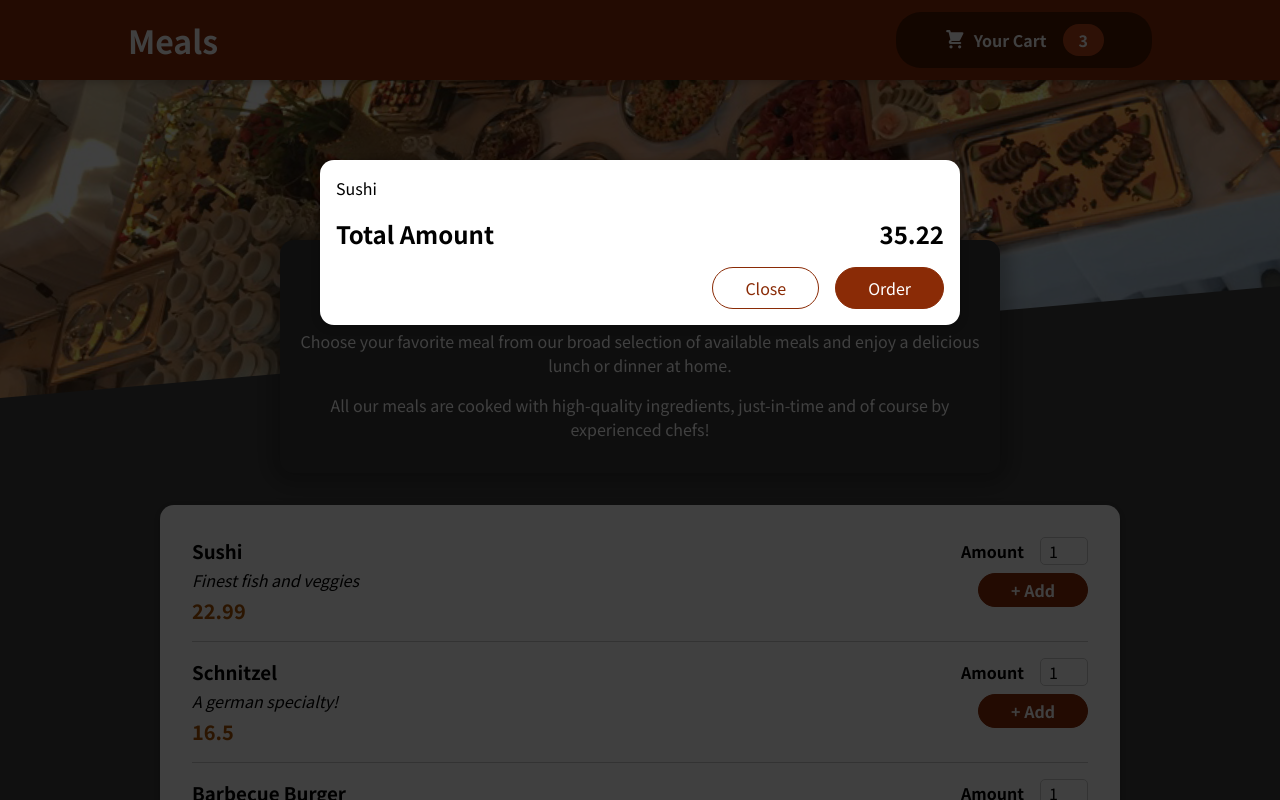
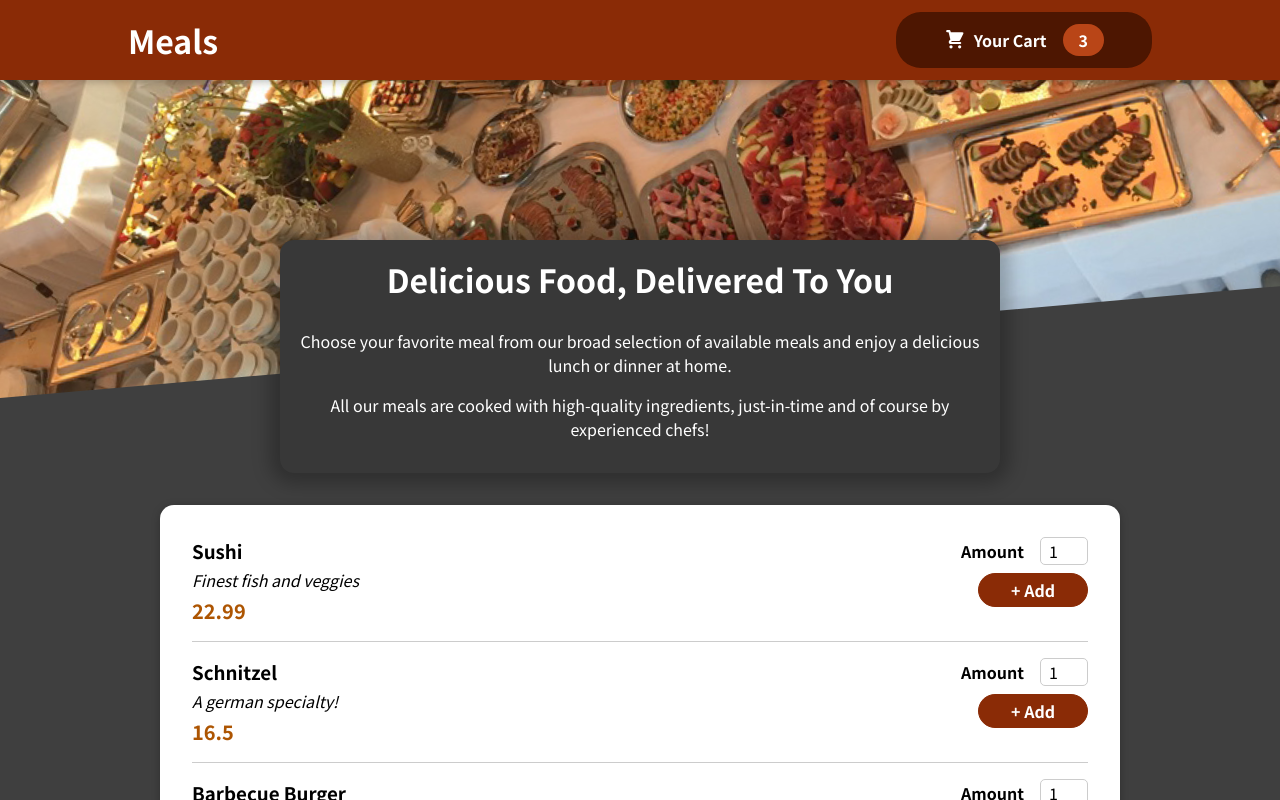
Before and after one commit to azazel-oss/shopping-cart-ts, a React (Vite) app: page / in a window 1280 px wide. Shown: the top 800 px of the page. Built offline with nearby package versions, Linux system fonts and the light colour scheme.

Commit message:
Add state to app to hide/show cart

```diff
--- a/src/App.tsx
+++ b/src/App.tsx
@@ -1,13 +1,23 @@
-import React from "react";
+import React, { useState } from "react";
 import Cart from "./components/Cart/Cart";
 import Header from "./components/Layout/Header";
 import Meals from "./components/Meals/Meals";
 
 function App() {
+  const [isCartOpen, setIsCartOpen] = useState(false);
+
+  const showCartHandler = () => {
+    setIsCartOpen(true);
+  };
+
+  const hideCartHandler = () => {
+    setIsCartOpen(false);
+  };
+
   return (
     <React.Fragment>
-      <Cart />
-      <Header />
+      {isCartOpen && <Cart onHideCart={hideCartHandler} />}
+      <Header onCartButtonClick={showCartHandler} />
       <main>
         <Meals />
       </main>
--- a/src/components/Cart/Cart.tsx
+++ b/src/components/Cart/Cart.tsx
@@ -1,6 +1,11 @@
 import Modal from "../UI/Modal";
 import styles from "./Cart.module.css";
-const Cart = () => {
+
+type Props = {
+  onHideCart: React.MouseEventHandler;
+};
+
+const Cart = ({ onHideCart }: Props) => {
   const cartItems = (
     <ul className={styles["cart-items"]}>
       {[{ id: "c1", name: "Sushi", amount: 2, price: 12.99 }].map((item) => (
@@ -9,14 +14,16 @@ const Cart = () => {
     </ul>
   );
   return (
-    <Modal>
+    <Modal onBackdropClick={onHideCart}>
       {cartItems}
       <div className={styles.total}>
         <span>Total Amount</span>
         <span>35.22</span>
       </div>
       <div className={styles.actions}>
-        <button className={styles["button--alt"]}>Close</button>
+        <button onClick={onHideCart} className={styles["button--alt"]}>
+          Close
+        </button>
         <button className={styles.button}>Order</button>
       </div>
     </Modal>
--- a/src/components/Layout/Header.tsx
+++ b/src/components/Layout/Header.tsx
@@ -3,12 +3,16 @@ import styles from "./Header.module.css";
 import mealsImage from "../../assets/meals.jpg";
 import HeaderCartButton from "./HeaderCartButton";
 
-const Header = () => {
+type Props = {
+  onCartButtonClick: React.MouseEventHandler;
+};
+
+const Header = ({ onCartButtonClick }: Props) => {
   return (
     <React.Fragment>
       <header className={styles.header}>
         <h1>Meals</h1>
-        <HeaderCartButton />
+        <HeaderCartButton onClick={onCartButtonClick} />
       </header>
       <div className={styles["main-image"]}>
         <img src={mealsImage} alt="table full of food" />
--- a/src/components/Layout/HeaderCartButton.tsx
+++ b/src/components/Layout/HeaderCartButton.tsx
@@ -1,9 +1,13 @@
 import CartIcon from "../Cart/CartIcon";
 import styles from "./HeaderCartButton.module.css";
 
-const HeaderCartButton = () => {
+type Props = {
+  onClick: React.MouseEventHandler;
+};
+
+const HeaderCartButton = ({ onClick }: Props) => {
   return (
-    <button className={styles.button}>
+    <button onClick={onClick} className={styles.button}>
       <span className={styles.icon}>
         <CartIcon />
       </span>
--- a/src/components/UI/Modal.tsx
+++ b/src/components/UI/Modal.tsx
@@ -7,12 +7,17 @@ type OverlayProps = {
   children?: ReactNode;
 };
 
+type BackdropProps = {
+  onClick: React.MouseEventHandler;
+};
+
 type ModalProps = {
+  onBackdropClick: React.MouseEventHandler;
   children?: ReactNode;
 };
 
-const Backdrop = () => {
-  return <div className={styles.backdrop} />;
+const Backdrop = ({ onClick }: BackdropProps) => {
+  return <div onClick={onClick} className={styles.backdrop} />;
 };
 
 const ModalOverlay: React.FC<OverlayProps> = ({ children }) => {
@@ -25,10 +30,10 @@ const ModalOverlay: React.FC<OverlayProps> = ({ children }) => {
 
 const portalEl = document.getElementById("overlays") as HTMLElement;
 
-const Modal: React.FC<ModalProps> = ({ children }) => {
+const Modal: React.FC<ModalProps> = ({ onBackdropClick, children }) => {
   return (
     <React.Fragment>
-      {ReactDOM.createPortal(<Backdrop />, portalEl)}
+      {ReactDOM.createPortal(<Backdrop onClick={onBackdropClick} />, portalEl)}
       {ReactDOM.createPortal(<ModalOverlay>{children}</ModalOverlay>, portalEl)}
     </React.Fragment>
   );
```
